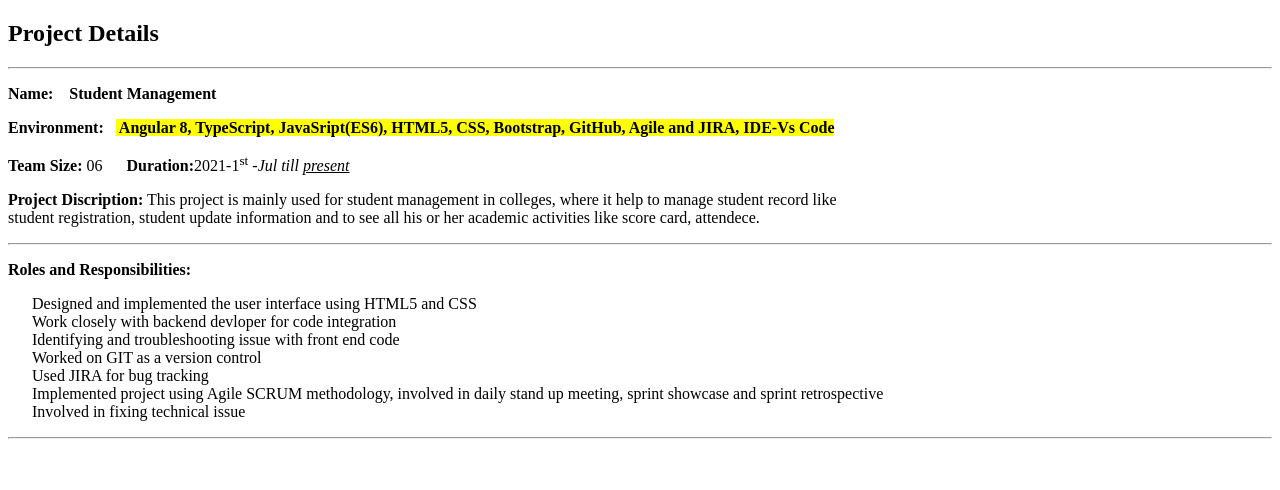
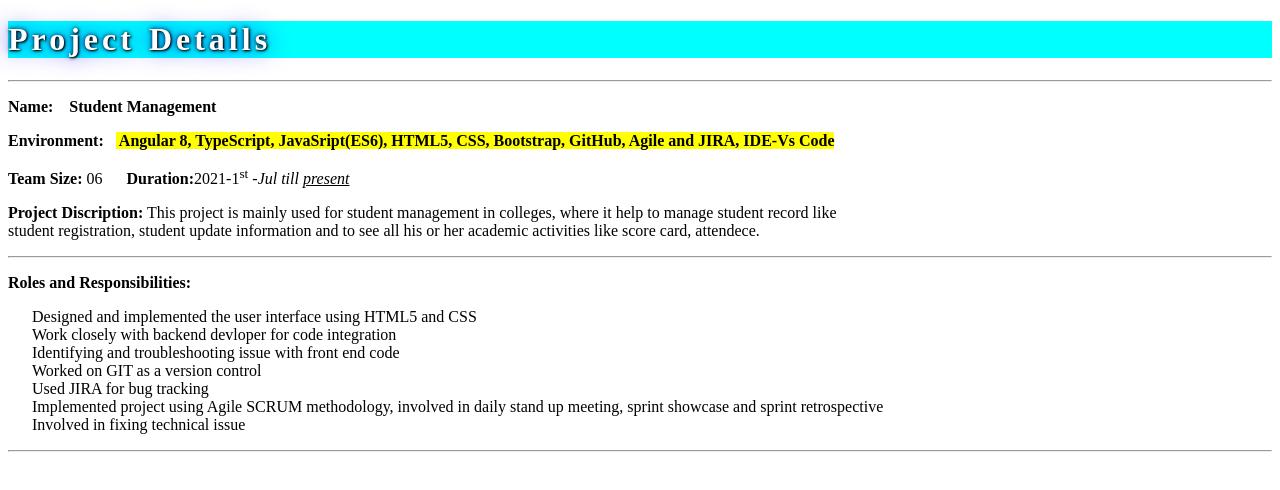
Before and after one commit to Jagdish606/my-profile, a plain HTML site: page project.html in a window 1280 px wide. Drawn offline with Linux system fonts and the light colour scheme.

Commit message:
update css
update css

```diff
--- a/project.html
+++ b/project.html
@@ -4,10 +4,19 @@
     <meta charset="UTF-8">
     <meta name="viewport" content="width=device-width, initial-scale=1.0">
     <title>Project</title>
+    <style>
+        h1{
+            word-spacing: 2px;
+            letter-spacing: 4px;
+
+            color: white;
+            text-shadow: 1px 1px 2px black, 0 0 25px blue, 0 0 5px rgb(0, 0, 0);background-color: aqua;
+        }
+    </style>
 
 </head>
 <body>
-    <h2><strong> Project Details</strong></h2>
+    <h1><strong> Project Details</strong></h1>
     <hr>
     <P><strong>Name:&nbsp; &nbsp; Student Management</strong></P>
     <P><strong>Environment:&nbsp; &nbsp;<mark> Angular 8, TypeScript, JavaSript(ES6), HTML5, CSS, Bootstrap, GitHub, Agile and JIRA, IDE-Vs Code</strong></mark></P>
```
